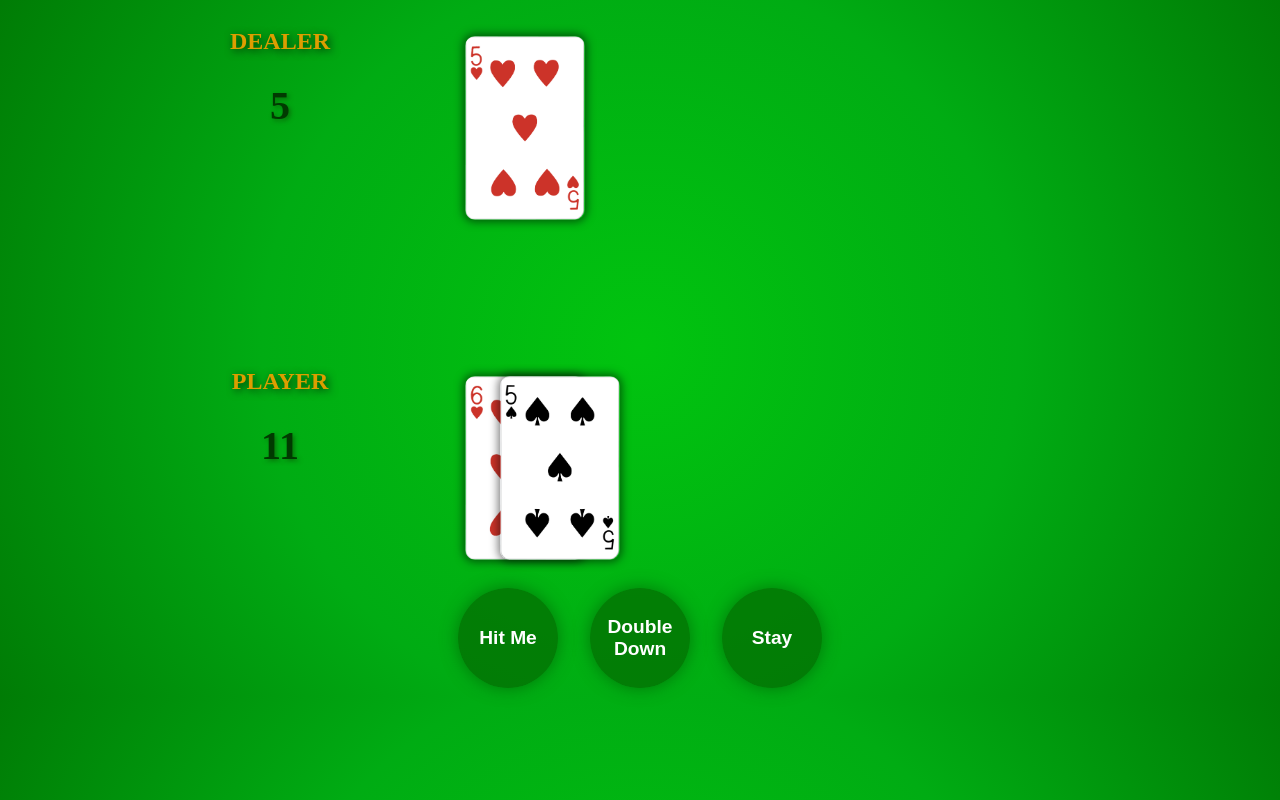
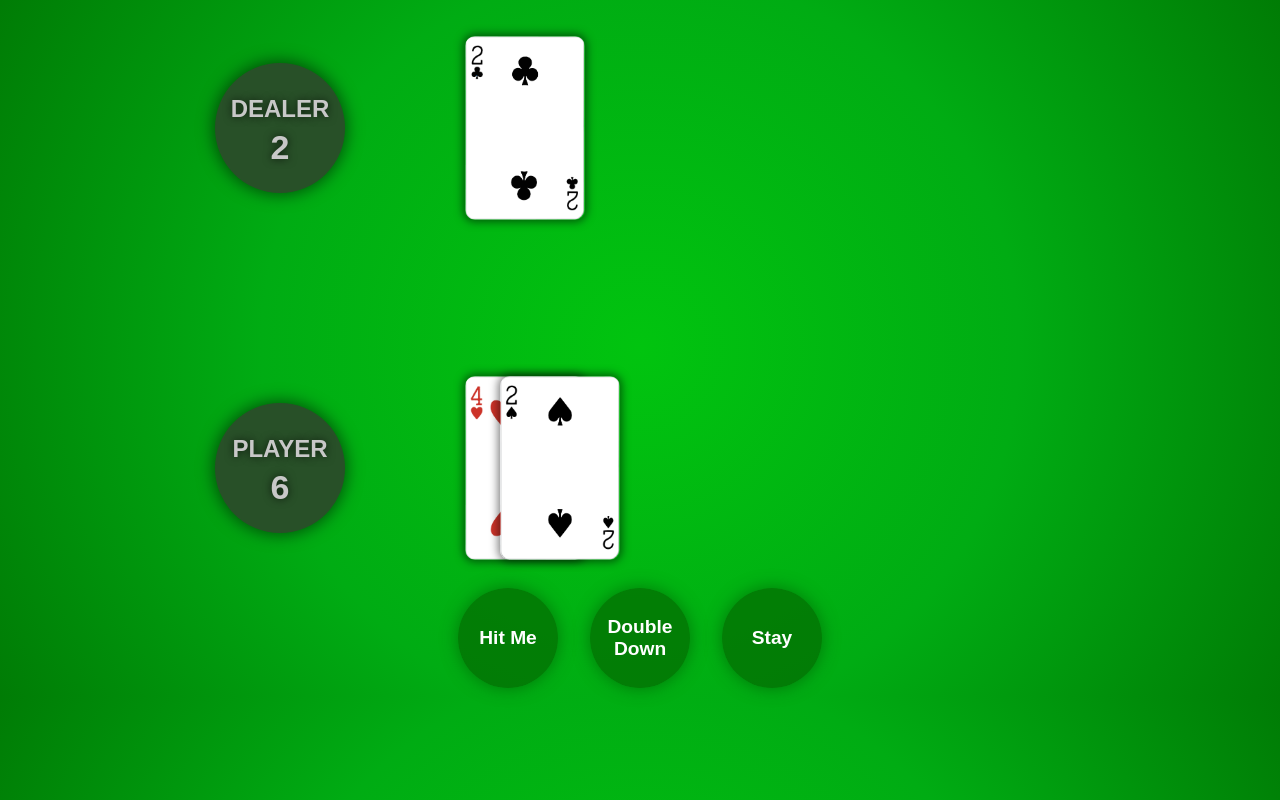
Before and after one commit to jjCode01/blackjack, a plain HTML site: page index.html in a window 1280 px wide. Both pictures are taken after a click on the button "Deal". Drawn offline with Linux system fonts and the light colour scheme.

Commit message:
Add files via upload

```diff
--- a/index.html
+++ b/index.html
@@ -11,7 +11,7 @@
     <div class="container" id="main">
         <div class="table" id="table">
             <div class="player-container">
-                <div class="stats">
+                <div class="stats" id="dealer-stats">
                     <h2>DEALER</h2>
                     <div>
                         <h3 id="dealer-score"></h3>
@@ -20,7 +20,7 @@
                 <div class="player" id="dealer">
 
                 </div>
-                <div class="stats" id="dealer-stats">
+                <div id="dealer-stats">
 
                 </div>
             </div>
@@ -30,7 +30,7 @@
             </div>
 
             <div class="player-container">
-                <div class="stats">
+                <div class="stats" id="player1-stats">
                     <h2>PLAYER</h2>
                     <div>
                         <h3 id="player1-score"></h3>
@@ -39,7 +39,7 @@
                 <div class="player" id="player1">
 
                 </div>
-                <div class="stats" id="player1-stats">
+                <div id="player1-stats">
 
                 </div>
 
--- a/script.js
+++ b/script.js
@@ -1,5 +1,5 @@
 // Constant variable for use in creating card objects
-const FACES = new Array('A', 2, 3, 4, 5, 6, 7, 8, 9, 10, 'J', 'Q', 'K')
+const FACES = new Array('Ace', '2', '3', '4', '5', '6', '7', '8', '9', '10', 'Jack', 'Queen', 'King')
 const SUITES = new Array('Club', 'Diamond', 'Heart', 'Spade');
 const SCORES = new Array(11, 2, 3, 4, 5, 6, 7, 8, 9, 10, 10, 10, 10);
 
@@ -12,15 +12,21 @@ class card {
         this.score = score;
         this.visible = true;
         this.image = new Image(120, 184);
-        this.image.src = "./images/cards/" + this.face + this.suit[0] + ".png";
+
+        if (this.face.length <= 2)
+            this.image.src = "./images/cards/" + this.face + this.suit[0] + ".png";
+        else
+            this.image.src = "./images/cards/" + this.face[0] + this.suit[0] + ".png";
+
         this.image.classList.add('crd-img');
+        this.image.alt = this.toText;
     }
 
-    toText = function() {
+    get toText() {
         return this.face + ' of ' + this.suit;
     }
 
-    flip = function() {
+    flip = () => {
         if (this.visible = true){
             this.visible = false;
             this.image.style.opacity = "1;"
@@ -30,18 +36,17 @@ class card {
             this.image.style.opacity = "0;";
         }
     }
-
 }
 
 // Deck objects
 class deck {
+    // pass in argument count for the number of decks to use in game
     constructor(count) {
         this.count = count;
-        this.numOfCards = count * 52;
         this.cards = [];
-        for (var c = 1; c <= count; c++){
-            for (var s = 0; s <= 3; s++){
-                for(var f = 0; f <=12; f++)
+        for (let c = 1; c <= count; c++){
+            for (let s = 0; s <= 3; s++){
+                for(let f = 0; f <=12; f++)
                     this.cards.push(new card(FACES[f], SUITES[s], SCORES[f]));
             }
         }
@@ -49,44 +54,42 @@ class deck {
         this.shuffle();
     }
 
-    shuffle = function() {
 
-        //for (var rn = 1; rn <= 2; rn++){
-            var tempDeck = [];
+    shuffle = () => {
+        let counter = this.cards.length; // Start at last element
+        while (counter > 0){        // Loop backword to first element
 
-            for (var i = 52 * this.count; i > 0; i--){
-                var rndNum = Math.floor((Math.random() * i));
-                tempDeck.push(this.cards[rndNum]);
-                for (var r = rndNum; r < this.cards.length - 1; r++)
-                    this.cards[r] = this.cards[r + 1];
+            // Generate random number between 0 and current value of counter
+            let randNum = Math.floor(Math.random() * counter);
 
-                this.cards.pop();
-            }
+            counter--; // Reduce counter by 1
 
-            this.cards = tempDeck;
-        //}
-
-
+		    //Swap current element at index [counter] with random preceding element
+            let temp = this.cards[counter];
+            this.cards[counter] = this.cards[randNum];
+            this.cards[randNum] = temp;
+        }
     }
 
     // Deals last card and removes it from deck
-    dealCard = function() {
-        return this.cards.pop();
-    }
+    dealCard = () => this.cards.pop();
 }
 
 class hand{
     constructor() {
         this.cards = [];
+        this.score = 0;
     }
 
-    calcScore = function() {
-        var handScore = 0;
-        for (var i = 0; i < this.cards.length; i++){
+    calcScore = () => {
+        let handScore = 0;
+        for (let i = 0; i < this.cards.length; i++){
             handScore += this.cards[i].score;
         }
         if (handScore > 21){
-            for (var i = this.cards.length - 1; i >= 0; i--){
+            /* Loop backward through hand and reduce score of any
+               aces from 11 to 1 */
+            for (let i = this.cards.length - 1; i >= 0; i--){
                 if (this.cards[i].score == 11){
                     this.cards[i].score = 1;
                     handScore -= 10;
@@ -94,8 +97,8 @@ class hand{
                         break;
                 }
             }
-
         }
+        this.score = handScore;
         return handScore;
     }
 }
@@ -114,6 +117,16 @@ function dealGame(){
 
     var p1Score = document.getElementById('player1-score');
     var dScore = document.getElementById('dealer-score');
+
+    var p1Stats = document.getElementById('player1-stats');
+    var dStats = document.getElementById('dealer-stats');
+
+    p1Stats.classList.remove('winner');
+    dStats.classList.remove('winner');
+    p1Stats.classList.remove('loser');
+    dStats.classList.remove('loser');
+    p1Stats.style.backgroundColor = "#285028";
+    dStats.style.backgroundColor = "#285028";
 
     var hitBtn = document.getElementById('hitBtn');
     hitBtn.classList.remove('hide');
@@ -192,19 +205,7 @@ function hitMe(){
 }
 
 function stay(){
-    var dealBtn = document.getElementById('dealBtn');
-    dealBtn.classList.remove('hide');
-
-    var hitBtn = document.getElementById('hitBtn')
-    hitBtn.classList.add('hide');
-
-    var dblBtn = document.getElementById('dblBtn');
-    dblBtn.classList.add('hide');
-
-    var stayBtn = document.getElementById('stayBtn')
-    stayBtn.classList.add('hide');
-
-    var dDiv = document.getElementById('dealer')
+    var dDiv = document.getElementById('dealer');
     var dScore = document.getElementById('dealer-score');
 
     dDiv.appendChild(dealer.cards[1].image);
@@ -216,6 +217,7 @@ function stay(){
         dScore.innerHTML = dealer.calcScore();
     }
 
+    gameOver();
 }
 
 function resetControls() {
@@ -236,4 +238,24 @@ function resetControls() {
 function gameOver(){
     resetControls();
 
+    var p1Stats = document.getElementById('player1-stats');
+    var dStats = document.getElementById('dealer-stats');
+
+    if (player1.score > 21){
+        dStats.classList.add('winner');
+        p1Stats.classList.add('loser');
+    } else {
+        if (dealer.score > 21){
+            p1Stats.classList.add('winner');
+            dStats.classList.add('loser');
+        } else {
+            if (player1.score > dealer.score){
+                p1Stats.classList.add('winner');
+                dStats.classList.add('loser');
+            } else if (dealer.score > player1.score){
+                dStats.classList.add('winner');
+                p1Stats.classList.add('loser');
+            }
+        }
+    }
 }
--- a/styles/style.css
+++ b/styles/style.css
@@ -1,4 +1,5 @@
 html{
+    font-family: Arial, Helvetica, sans-serif;
     margin: 0;
     padding: 0;
     background: rgb(1,196,15);
@@ -25,14 +26,28 @@ html{
 }
 
 .stats{
+    justify-self: center;
+    align-self: center;
     text-align: center;
+    background-color: #285028;
+    border-radius: 50%;
+    height: 130px;
+    width: 130px;
+    box-shadow: 0px 0px 16px 2px rgba(0, 0, 0, 0.5);
 }
 
 .stats h2{
-    color: rgb(221, 158, 0);
+    color: rgb(200, 200, 200);
     font-size: 24px;
-    text-shadow: 2px 2px 8px rgba(0, 0, 0, 0.7);
-    margin: 20px auto 0px;
+    text-shadow: 0px 0px 8px rgba(0, 0, 0, 0.7);
+    margin: 32px auto 0px;
+}
+
+.stats h3{
+    color: rgb(200, 200, 200);
+    font-size: 34px;
+    text-shadow: 0px 0px 8px rgba(0, 0, 0, 0.7);
+    margin: 5px auto;
 }
 
 .stats div{
@@ -41,18 +56,11 @@ html{
     margin: 0px auto;
     align-items: center;
     text-align: center;
-    height: 100px;
+    /*height: 100px;
     width: 100px;
     /*background-color: rgba(51, 255, 0, 0.3);
     border-radius: 20%;
     box-shadow: 0px 0px 16px 2px rgba(0, 0, 0, 0.5);*/
-}
-
-.stats h3{
-    font-size: 40px;
-    margin: 0 auto;
-    color: rgb(1, 58, 1);
-    text-shadow: 2px 2px 4px rgba(13, 65, 0, 0.5);;
 }
 
 .player{
@@ -115,6 +123,14 @@ button::-moz-focus-inner, a::-moz-focus-inner { border:0; }
     animation: fade 1s ease forward;
 }
 
+.winner{
+    animation: 1500ms linear 500ms infinite alternate win;
+}
+
+.loser{
+    animation: lose 1500ms ease forwards;
+}
+
 @keyframes fade{
     from {
         opacity: 1;
@@ -125,3 +141,25 @@ button::-moz-focus-inner, a::-moz-focus-inner { border:0; }
         pointer-events: none;
     }
 }
+
+@keyframes win{
+    from {
+        background-color: #285028;
+        box-shadow: 0px 0px 16px 2px rgba(0, 0, 0, 0.5);
+    }
+    to {
+        background-color: rgba(0, 255, 0, .8);
+        box-shadow: 0px 0px 20px 4px rgba(0, 255, 0, 1);
+    }
+}
+
+@keyframes lose{
+    from {
+        background-color: #285028;
+        box-shadow: 0px 0px 16px 2px rgba(0, 0, 0, 0.5);
+    }
+    to {
+        background-color: rgba(255, 0, 0, .8);
+        box-shadow: 0px 0px 20px 4px rgba(255, 0, 0, 1);
+    }
+}
```
